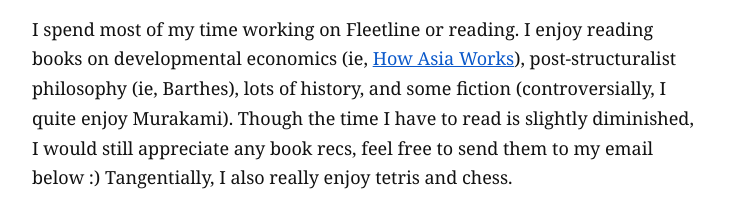
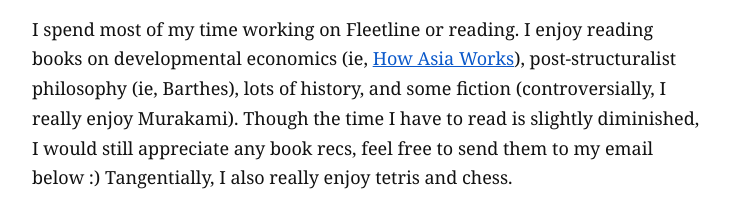
Before and after one commit to VeerJuneja/website, a plain HTML site: page index.html in a window 1280 px wide. Shown: the part 374-582 px from the top of the page, 272-1002 px from the left. Drawn offline with Linux system fonts and the light colour scheme.

Commit message:
About: change 'quite enjoy' to 'really enjoy'

```diff
--- a/index.html
+++ b/index.html
@@ -35,7 +35,7 @@
         <h2>About</h2>
         <p>I co-founded <a href="https://fleetline.ai" target="_blank" rel="noopener">Fleetline</a>.</p>
         <p>I'm working on combining LLMs with traditional advanced optimization techniques to solve planning problems in freight.</p>
-        <p>I spend most of my time working on Fleetline or reading. I enjoy reading books on developmental economics (ie, <a href="https://www.goodreads.com/book/show/16144575-how-asia-works" target="_blank" rel="noopener">How Asia Works</a>), post-structuralist philosophy (ie, Barthes), lots of history, and some fiction (controversially, I quite enjoy Murakami). Though the time I have to read is slightly diminished, I would still appreciate any book recs, feel free to send them to my email below :) Tangentially, I also really enjoy tetris and chess.</p>
+        <p>I spend most of my time working on Fleetline or reading. I enjoy reading books on developmental economics (ie, <a href="https://www.goodreads.com/book/show/16144575-how-asia-works" target="_blank" rel="noopener">How Asia Works</a>), post-structuralist philosophy (ie, Barthes), lots of history, and some fiction (controversially, I really enjoy Murakami). Though the time I have to read is slightly diminished, I would still appreciate any book recs, feel free to send them to my email below :) Tangentially, I also really enjoy tetris and chess.</p>
         <p>I am on leave from my combined BA/MA in <a href="https://dornsife.usc.edu/phil" target="_blank" rel="noopener">Philosophy</a> at USC, where I focused on philosophical logic and <a href="papers/arbitrariness-and-mathematical-ontology.pdf" target="_blank" rel="noopener">philosophy of math</a>. While at USC, I was president of the Trojan Debate Society and competed internationally on a full scholarship. During my freshman year, I founded an education consulting company, which I scaled to ~$100k ARR and exited.</p>
         <p>Before college, I attended <a href="https://www.bcp.org/" target="_blank" rel="noopener">Bellarmine College Preparatory</a> in San Jose, California. There, I was president of the speech and debate team, which was the top-ranked team in the nation. Individually, I was the top debater in the country in Congressional Debate (Senate) at the 2021 NSDA Nationals, and I placed second at the 2022 <a href="https://en.wikipedia.org/wiki/Tournament_of_Champions_(debate)" target="_blank" rel="noopener">TOC</a>.</p>
       </section>
```
